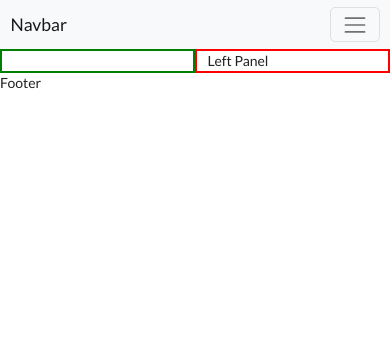
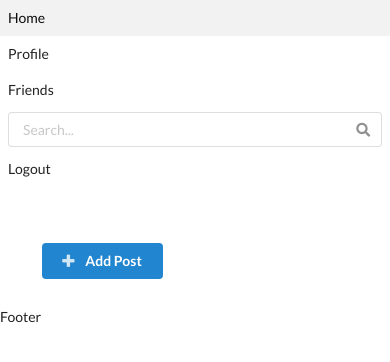
Before and after one commit to Nil0606/Friend-Book, a Django app: page /home/ in a window 390 px wide. Shown: the top 362 px of the page. Run offline with Django 3.2, Linux system fonts and the light colour scheme; the visitor is signed in with stand-in values (Sample User, id 1); data that the repository does not hold is empty; some libraries are stand-ins or nearby versions.

Commit message:
ui improvement

```diff
--- a/members/models.py
+++ b/members/models.py
@@ -1,6 +1,6 @@
+from django.db.models import Q
 from django.db import models
 from django.contrib.auth.models import User
-
 
 class MemberProfile(models.Model):
     user=models.OneToOneField(User,on_delete=models.CASCADE)
@@ -23,5 +23,9 @@ class Friend(models.Model):
     current_user=models.ForeignKey(User,on_delete=models.CASCADE)
     friend_user=models.ForeignKey(User,related_name="is_friend_of", on_delete=models.CASCADE)
 
+    @classmethod
+    def get_friends(user):
+        return Friend.objects.all().filter(Q(current_user=user)|Q(friend_user=user))
+
     def __str__(self) -> str:
         return self.current_user.username+" is friend of "+self.friend_user.username
--- a/members/views.py
+++ b/members/views.py
@@ -4,6 +4,8 @@ from django.shortcuts import redirect, render
 from django.views import View
 from django.contrib.auth.models import User
 from django.contrib.auth import authenticate,login,logout
+
+from posts import views
 from . import models
 from django.template.defaultfilters import slugify
 
--- a/posts/urls.py
+++ b/posts/urls.py
@@ -4,5 +4,6 @@ from django.views.generic import RedirectView
 urlpatterns = [
     path("home/",views.home,name="home"),
     path("",RedirectView.as_view(url="/home/")),
-    path("posts/<int:pk>/like",views.like,name="like")
+    path("posts/<int:pk>/like",views.like,name="like"),
+    path("posts/add/",views.add.as_view(),name="add")
 ]
--- a/posts/views.py
+++ b/posts/views.py
@@ -2,6 +2,7 @@ from multiprocessing import context
 from django.http import HttpResponse, HttpResponseRedirect
 from django.shortcuts import redirect, render
 from django.urls import reverse
+from django.views import View
 from . import models
 
 def home(request):
@@ -32,3 +33,9 @@ def like(request,pk):
         likeObj=models.Like(post=post,user=request.user)
         likeObj.save()
     return redirect("/home/")
+
+class add(View):
+    def get(self, request, *args, **kwargs):
+        return HttpResponse('GET request!')
+    def post(self, request, *args, **kwargs):
+        return HttpResponse('POST request!')
--- a/static/css/style.css
+++ b/static/css/style.css
@@ -3,12 +3,11 @@
 Home page
 **/
 .post-card{
-    width:70%;
-    margin:2rem auto !important;
-    border-radius: 0px !important;
+    width: 50vw !important;
+    margin: 2rem auto !important;
 }
-.post-card-img{
-    border-radius: 0px !important;
+.button-container{
+    margin: 2rem;
 }
 
 /** Editprofile page **/
--- a/templates/base.html
+++ b/templates/base.html
@@ -7,72 +7,45 @@
     <meta name="viewport" content="width=device-width, initial-scale=1.0" />
     <title>{% block title %}{% endblock %}</title>
     <link rel="stylesheet" href="{% static 'css/style.css' %}" />
+
     <link
-      href="https://cdn.jsdelivr.net/npm/bootstrap@5.2.0-beta1/dist/css/bootstrap.min.css"
       rel="stylesheet"
-      integrity="sha384-0evHe/X+R7YkIZDRvuzKMRqM+OrBnVFBL6DOitfPri4tjfHxaWutUpFmBp4vmVor"
-      crossorigin="anonymous"
+      type="text/css"
+      href="{% static 'semantic/semantic.min.css'%}"
     />
-    <link rel="stylesheet" type="text/css" href="{% static 'semantic/semantic.min.css'%}">
   </head>
   <body>
     <div class="header">
-          <nav class="navbar navbar-expand-lg navbar-light bg-light">
-        <div class="container-fluid">
-          <a class="navbar-brand" href="/">Navbar</a>
-          <button
-            class="navbar-toggler"
-            type="button"
-            data-bs-toggle="collapse"
-            data-bs-target="#navbarSupportedContent"
-            aria-controls="navbarSupportedContent"
-            aria-expanded="false"
-            aria-label="Toggle navigation"
-          >
-            <span class="navbar-toggler-icon"></span>
-          </button>
-          <div class="collapse navbar-collapse" id="navbarSupportedContent">
-            <ul class="navbar-nav me-auto mb-2 mb-lg-0">
-              {% if user.is_authenticated %}
-              <li class="nav-item">
-                <a class="nav-link" href="/members/logout/">Logout</a>
-              </li>
-              <li class="nav-item">
-                <a class="nav-link" href="/members/profile/{{user.memberprofile.slug}}/">Profile</a>
-              </li>
-              <li class="nav-item">
-                <a class="nav-link" href="/members/profile/{{user.memberprofile.slug}}/friends">Friends</a>
-              </li>
-              {% else %}
-              <li class="nav-item">
-                <a class="nav-link" href="/members/signup/">Signup</a>
-              </li>
-              <li class="nav-item">
-                <a class="nav-link" href="/members/login/">Login</a>
-              </li>
+      <div class="ui secondary stackable menu">
 
-              {% endif %}
-            </ul>
+        <a class="active item" href="/"> Home </a>
+        {% if user.is_authenticated %}
+        <a class="item" href="/members/profile/{{user.memberprofile.slug}}/"> Profile </a>
+        <a class="item" href="/members/profile/{{user.memberprofile.slug}}/friends"> Friends </a>
+        {% else %}
+        <a class="item" href="/members/signup/"> Signup </a>
+        <a class="item" href="/members/login/"> Login </a>
+        {% endif %}
+
+        <div class="right menu">
+          <div class="item">
+            <div class="ui icon input">
+              <input type="text" placeholder="Search..." />
+              <i class="search link icon"></i>
+            </div>
           </div>
+          {% if user.is_authenticated %}
+          <a class="ui item" href="/members/logout/"> Logout </a>
+          {% endif %}
         </div>
-      </nav>
+      </div>
     </div>
     {% block content %} {% endblock %}
     <div>Footer</div>
     <script src="{% static 'js/script.js' %}"></script>
-{% comment %} <script
+    <script
       src="https://code.jquery.com/jquery-3.2.1.slim.min.js"
       integrity="sha384-KJ3o2DKtIkvYIK3UENzmM7KCkRr/rE9/Qpg6aAZGJwFDMVNA/GpGFF93hXpG5KkN"
-      crossorigin="anonymous"
-    ></script> {% endcomment %}
-    <script
-      src="https://cdn.jsdelivr.net/npm/@popperjs/core@2.9.2/dist/umd/popper.min.js"
-      integrity="sha384-IQsoLXl5PILFhosVNubq5LC7Qb9DXgDA9i+tQ8Zj3iwWAwPtgFTxbJ8NT4GN1R8p"
-      crossorigin="anonymous"
-    ></script>
-    <script
-      src="https://cdn.jsdelivr.net/npm/bootstrap@5.0.2/dist/js/bootstrap.min.js"
-      integrity="sha384-cVKIPhGWiC2Al4u+LWgxfKTRIcfu0JTxR+EQDz/bgldoEyl4H0zUF0QKbrJ0EcQF"
       crossorigin="anonymous"
     ></script>
     <script src="{% static 'semantic/semantic.min.js' %}"></script>
--- a/templates/posts/home.html
+++ b/templates/posts/home.html
@@ -1,32 +1,45 @@
 {% extends '../base.html' %} {% block title %} Login {% endblock %}
 {% block content %} {% if user.is_authenticated %}
-<div class="container main-container">
-  <div class="row">
-    <div class="col col-md-9" style="border:2px solid green;">
+   <div class="ui stackable two column grid">
+    <div class="twelve wide column">
       {% for post in posts %}
-        <div class="card post-card">
-        <img src="{{post.pic.url}}" class="card-img-top post-card-img" alt="aa" />
-        <div class="post-card-body card-body">
-          <h5 class="card-title post-card-owner">{{post.user.username}}</h5>
-          <p class="card-text post-card-description">
-            {{post.description}}
-          </p>
-          <div class="post-buttons-container">
-            <a href="/posts/{{post.id}}/like" class="btn btn-primary">Like</a>
-            <a href="#">
-              <span class="badge bg-light text-primary"><i class="bi bi-hand-thumbs-up-fill"></i>{{post.likes}}</span>
-            </a>
+      <div class="ui card post-card">
+        <div class="content">
+          <div class="right floated meta">{{post.created|timesince}} ago</div>
+          <img
+            class="ui avatar image"
+            src="{{post.user.memberprofile.profile_pic.url}}"
+          />{{post.user.username}}
+        </div>
+        <div class="image">
+          <img src="{{post.pic.url}}" />
+        </div>
+        <div class="content">
+          <span class="right floated">
+            <a href="/posts/{{post.id}}/like"
+              ><i class="heart outline like icon"></i
+            ></a>
+            {{post.likes}}
+          </span>
+          <i class="comment icon"></i>
+          3 comments
+        </div>
+        <div class="extra content">
+          <div class="ui large transparent left icon input">
+            <i class="heart outline icon"></i>
+            <input type="text" placeholder="Add Comment..." />
           </div>
-
         </div>
       </div>
       {% endfor %}
     </div>
-    <div class="col col-md-3" style="border:2px solid red;">
-        <div class="pos">Left Panel</div>
+    <div class="four wide column">
+      <div class="button-container">
+          <a class="ui primary button" href="/posts/add/"><i class="plus icon"></i> Add Post</a>
+      </div>
     </div>
   </div>
-</div>
+
 {% else %}
 <h1>Welcome Please Signup.</h1>
 {% endif %} {% endblock %}
```
Also changed, not shown: other parts of static/css/style.css (+9 -20 lines), templates/members/friends.html (+49 -3 lines), templates/members/login.html (+22 -25 lines), templates/members/signup.html (+43 -5 lines), templates/posts/search.html (added, +9 -0 lines).
